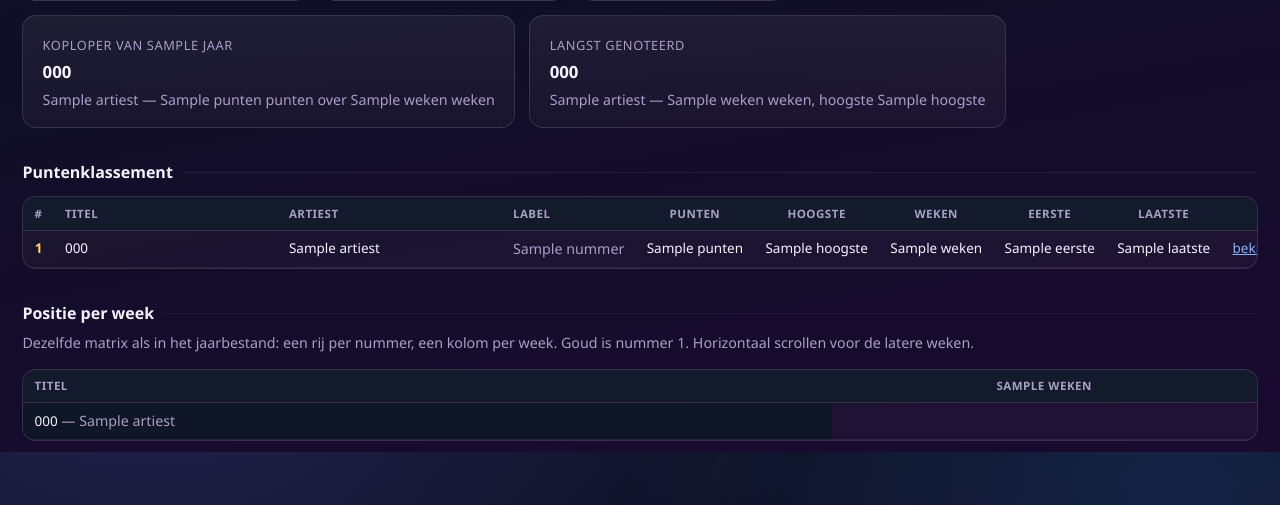
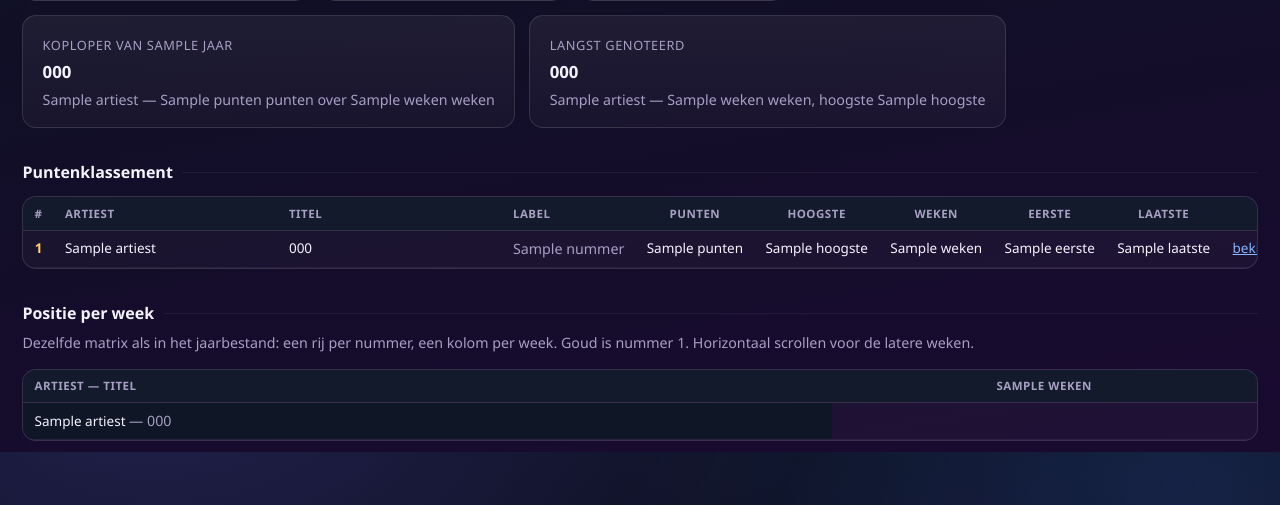
Before and after one commit to hghaken/hitlijsten, a Python web app: template hitlijsten/web/templates/jaar.html in a window 1280 px wide. Shown: the part 348-853 px from the top of the page. Run offline with Jinja, Linux system fonts and the light colour scheme; the template is opened without the code that fills it: most values are stand-ins (such as "Sample title", 1, 10 or a date in 2020).

Commit message:
Artiest voor titel in alle overzichten
Op het jaaroverzicht (klassement en de matrix per week), de zoekresultaten
en de nummerpagina staat de artiest nu voor de titel. In de matrix leest de
eerste kolom als 'artiest - titel'.

De Excel-bestanden houden voorlopig de oude volgorde; die aanpassen betekent
alle 298 opnieuw bouwen.

Co-Authored-By: Claude Opus 5 <noreply@anthropic.com>

```diff
--- a/hitlijsten/web/templates/jaar.html
+++ b/hitlijsten/web/templates/jaar.html
@@ -68,7 +68,7 @@
   <table>
     <thead>
       <tr>
-        <th class="getal">#</th><th class="breed">Titel</th><th class="breed">Artiest</th>
+        <th class="getal">#</th><th class="breed">Artiest</th><th class="breed">Titel</th>
         {% if nummers and nummers[0].label %}<th>Label</th>{% endif %}
         <th class="getal">Punten</th><th class="getal">Hoogste</th>
         <th class="getal">Weken</th><th class="getal">Eerste</th>
@@ -80,8 +80,8 @@
       <tr>
         <td class="getal {% if loop.index == 1 %}top1{% elif loop.index <= 3 %}top3{% endif %}">
           {{ loop.index }}</td>
+        <td class="breed">{{ n.artiest }}</td>
         <td class="breed">{{ n.titel }}</td>
-        <td class="breed">{{ n.artiest }}</td>
         {% if nummers[0].label %}<td class="hint">{{ n.label or '' }}</td>{% endif %}
         <td class="getal">{{ n.punten }}</td>
         <td class="getal {% if n.hoogste == 1 %}top1{% endif %}">{{ n.hoogste }}</td>
@@ -104,7 +104,7 @@
   <table>
     <thead>
       <tr>
-        <th class="breed" style="position:sticky; left:0; z-index:3; background:#131a2b">Titel</th>
+        <th class="breed" style="position:sticky; left:0; z-index:3; background:#131a2b">Artiest — titel</th>
         {% for w in weken %}<th class="getal">{{ w }}</th>{% endfor %}
       </tr>
     </thead>
@@ -112,7 +112,7 @@
       {% for n in nummers %}
       <tr>
         <td class="breed" style="position:sticky; left:0; background:#0f1626">
-          {{ n.titel }} <span class="hint">— {{ n.artiest }}</span>
+          {{ n.artiest }} <span class="hint">— {{ n.titel }}</span>
         </td>
         {% for w in weken %}
           {% set p = n.posities.get(w) %}
--- a/hitlijsten/web/templates/nummer.html
+++ b/hitlijsten/web/templates/nummer.html
@@ -30,8 +30,8 @@
 <div class="tabelvak"><table>
   <thead><tr><th>Lijst</th><th class="getal">Jaar</th><th class="getal">Week</th>
       <th class="getal">Positie</th><th class="getal">Vorige</th>
-      <th class="getal">Weken (site)</th><th>Status</th><th>Titel</th>
-      <th>Artiest</th><th></th></tr></thead><tbody>
+      <th class="getal">Weken (site)</th><th>Status</th><th>Artiest</th>
+      <th>Titel</th><th></th></tr></thead><tbody>
   {% for r in rijen %}
   <tr>
     <td>{{ lijst_namen.get(r['lijst'], r['lijst']) }}</td>
@@ -41,8 +41,8 @@
     <td class="getal">{{ r['vorige_positie'] if r['vorige_positie'] is not none else '' }}</td>
     <td class="getal">{{ r['weken_genoteerd'] if r['weken_genoteerd'] is not none else '' }}</td>
     <td>{{ r['site_status'] }}</td>
+    <td>{{ r['artiest'] }}{% if r['label'] %} <span class="hint">[{{ r['label'] }}]</span>{% endif %}</td>
     <td>{{ r['titel'] }}</td>
-    <td>{{ r['artiest'] }}{% if r['label'] %} <span class="hint">[{{ r['label'] }}]</span>{% endif %}</td>
     <td><a href="{{ url_for('notering_bewerk', id=r['id']) }}">bewerk</a></td>
   </tr>
   {% endfor %}
--- a/hitlijsten/web/templates/zoek.html
+++ b/hitlijsten/web/templates/zoek.html
@@ -18,13 +18,13 @@
   <p class="hint">{{ resultaten|length }} resultaten{% if resultaten|length == 200 %}
     (afgekapt op 200 — maak de zoekterm specifieker){% endif %}</p>
   <div class="tabelvak"><table>
-    <thead><tr><th>Titel</th><th>Artiest</th><th>Lijst</th><th class="getal">Van</th>
+    <thead><tr><th>Artiest</th><th>Titel</th><th>Lijst</th><th class="getal">Van</th>
         <th class="getal">Tot</th><th class="getal">Weken</th>
         <th class="getal">Hoogste</th><th></th></tr></thead><tbody>
     {% for r in resultaten %}
     <tr>
+      <td>{{ r['artiest'] }}</td>
       <td>{{ r['titel'] }}</td>
-      <td>{{ r['artiest'] }}</td>
       <td>{{ lijst_namen.get(r['lijst'], r['lijst']) }}</td>
       <td class="getal">{{ r['van'] }}</td>
       <td class="getal">{{ r['tot'] }}</td>
```
